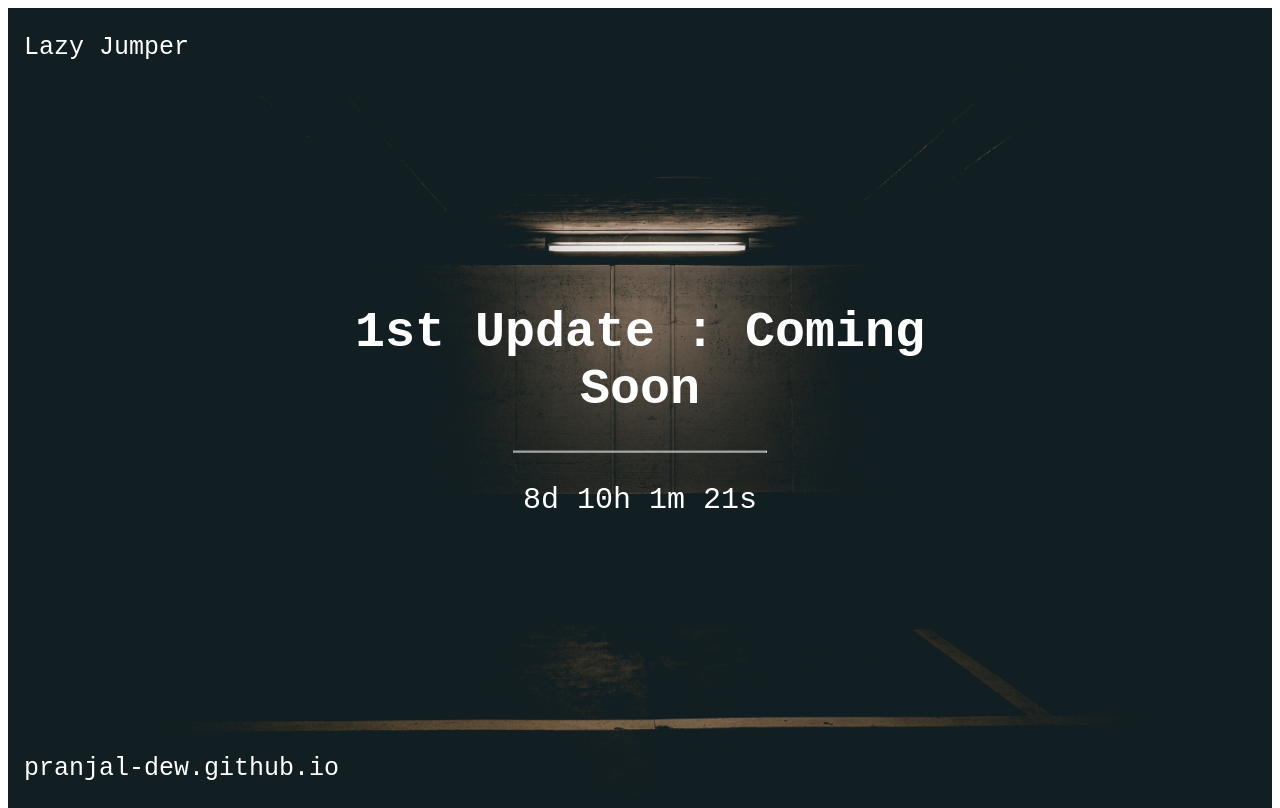
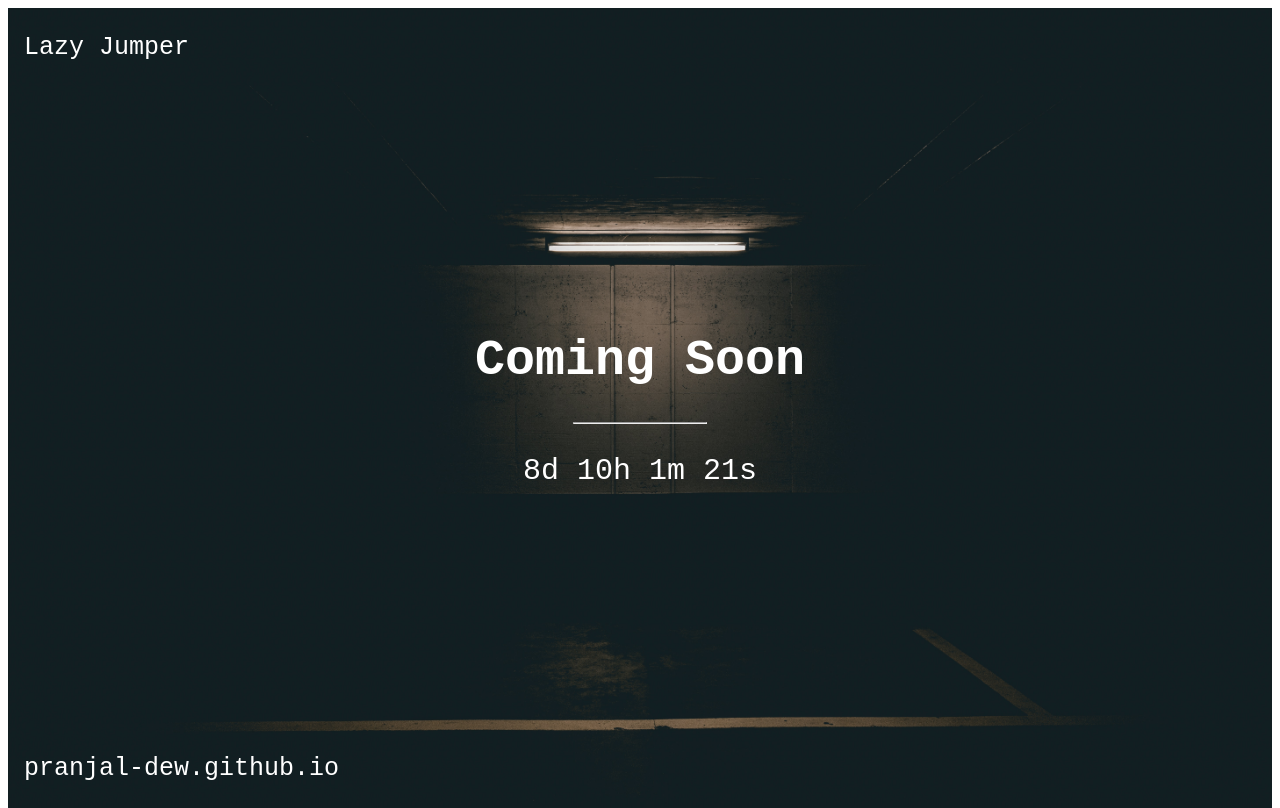
Before and after one commit to Pranjal-dew/lazy-jumper, a plain HTML site: page index.html in a window 1280 px wide. Drawn offline with Linux system fonts and the light colour scheme.

Commit message:
updated  text

```diff
--- a/index.html
+++ b/index.html
@@ -11,7 +11,7 @@
     <p>Lazy Jumper</p>
   </div>
   <div class="middle">
-    <h1>1st Update : Coming Soon</h1>
+    <h1>Coming Soon</h1>
     <hr>
     <p id="demo" style="font-size:30px"></p>
   </div>
```
